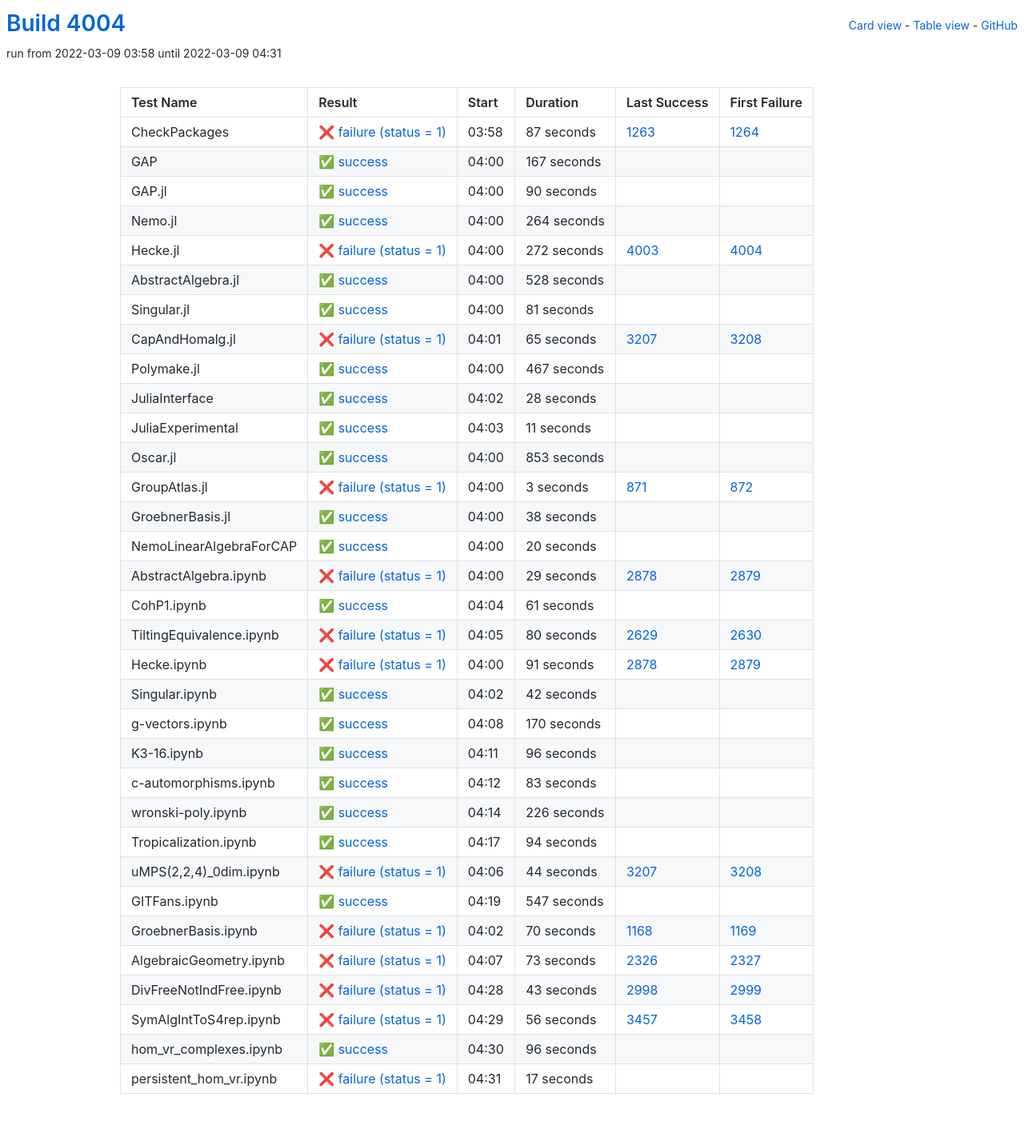
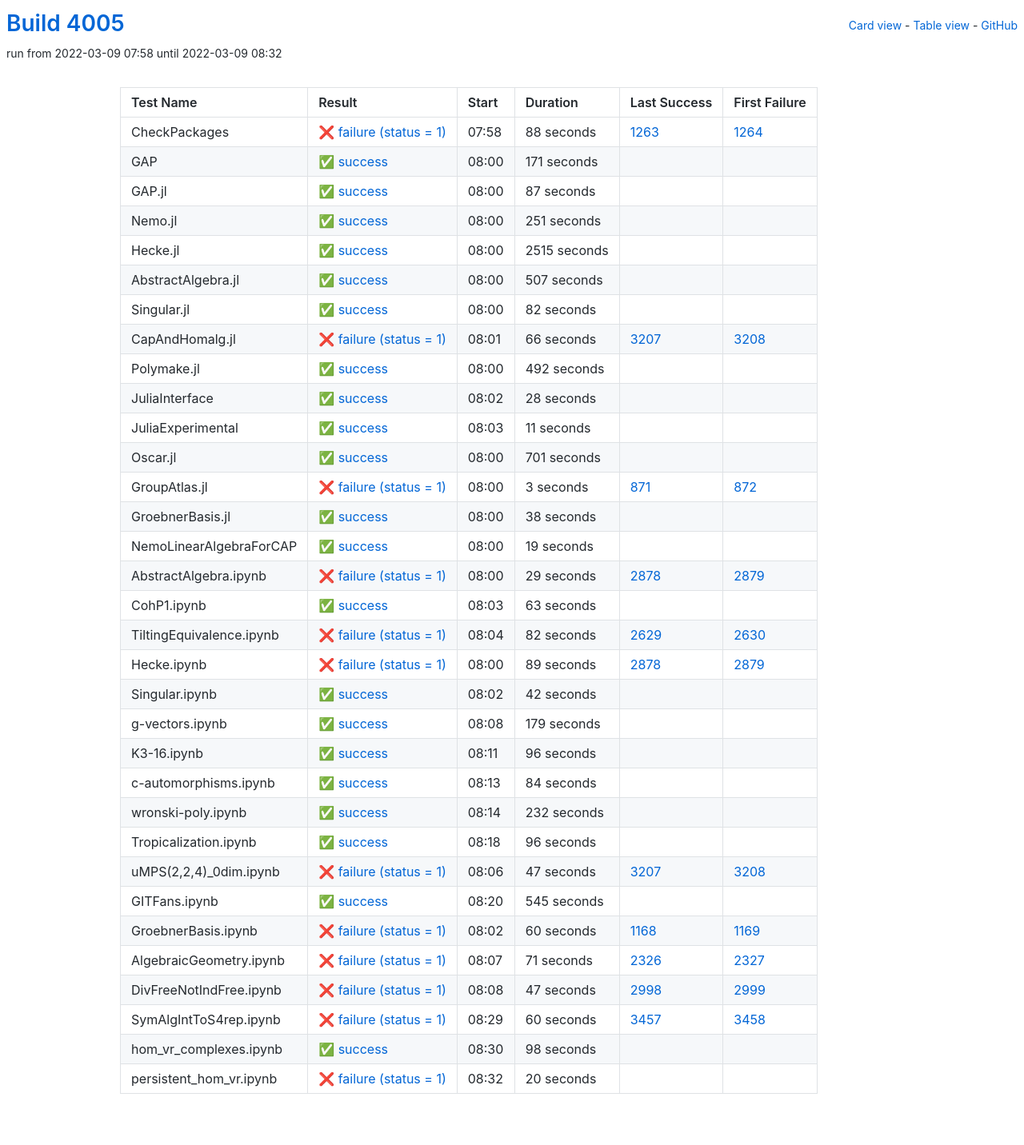
Before and after one commit to oscar-system/oscar-ci-status-stable, a Jekyll site: the page built from table.html, in a window 1280 px wide. Shown: the whole page at 80% size. Built offline with Jekyll 4.4.1, drawn with Linux system fonts in a browser that asks for light colours.

Commit message:
Build #4005

```diff
--- a/_data/ci.yml
+++ b/_data/ci.yml
@@ -1,6 +1,6 @@
 ---
-build: 4004
-build_url: https://oscarci.mathematik.uni-kl.de/job/oscar-stable/4004/
+build: 4005
+build_url: https://oscarci.mathematik.uni-kl.de/job/oscar-stable/4005/
 job: oscar-stable
 organization: oscar-system
 repo: oscar-ci-status-stable
@@ -8,116 +8,116 @@ repourl: https://github.com/oscar-system/oscar-ci-status-stable
 tests:
 - name: CheckPackages
   id: checkpackages
-  log: https://oscarci.mathematik.uni-kl.de/job/oscar-stable/4004/artifact/logs/build-4004/CheckPackages.log
-  start: 2022-03-09 03:58
+  log: https://oscarci.mathematik.uni-kl.de/job/oscar-stable/4005/artifact/logs/build-4005/CheckPackages.log
+  start: 2022-03-09 07:58
   success: false
   exitcode: 1
   status: failure
-  duration: 87
+  duration: 88
   last_success: 1263
   last_success_url: https://oscarci.mathematik.uni-kl.de/job/oscar-stable/1263/
   first_failure: 1264
   first_failure_url: https://oscarci.mathematik.uni-kl.de/job/oscar-stable/1264/
 - name: GAP
   id: gap
-  log: https://oscarci.mathematik.uni-kl.de/job/oscar-stable/4004/artifact/logs/build-4004/GAP.log
-  start: 2022-03-09 04:00
+  log: https://oscarci.mathematik.uni-kl.de/job/oscar-stable/4005/artifact/logs/build-4005/GAP.log
+  start: 2022-03-09 08:00
   success: true
   exitcode: 0
   status: success
-  duration: 167
+  duration: 171
   last_success: false
   last_success_url:
   first_failure: false
   first_failure_url:
 - name: GAP.jl
   id: gap-jl
-  log: https://oscarci.mathematik.uni-kl.de/job/oscar-stable/4004/artifact/logs/build-4004/GAP.jl.log
-  start: 2022-03-09 04:00
+  log: https://oscarci.mathematik.uni-kl.de/job/oscar-stable/4005/artifact/logs/build-4005/GAP.jl.log
+  start: 2022-03-09 08:00
   success: true
   exitcode: 0
   status: success
-  duration: 90
+  duration: 87
   last_success: false
   last_success_url:
   first_failure: false
   first_failure_url:
 - name: Nemo.jl
   id: nemo-jl
-  log: https://oscarci.mathematik.uni-kl.de/job/oscar-stable/4004/artifact/logs/build-4004/Nemo.jl.log
-  start: 2022-03-09 04:00
+  log: https://oscarci.mathematik.uni-kl.de/job/oscar-stable/4005/artifact/logs/build-4005/Nemo.jl.log
+  start: 2022-03-09 08:00
   success: true
   exitcode: 0
   status: success
-  duration: 264
+  duration: 251
   last_success: false
   last_success_url:
   first_failure: false
   first_failure_url:
 - name: Hecke.jl
   id: hecke-jl
-  log: https://oscarci.mathematik.uni-kl.de/job/oscar-stable/4004/artifact/logs/build-4004/Hecke.jl.log
-  start: 2022-03-09 04:00
-  success: false
-  exitcode: 1
-  status: failure
-  duration: 272
-  last_success: 4003
-  last_success_url: https://oscarci.mathematik.uni-kl.de/job/oscar-stable/4003/
-  first_failure: 4004
-  first_failure_url: https://oscarci.mathematik.uni-kl.de/job/oscar-stable/4004/
-- name: AbstractAlgebra.jl
-  id: abstractalgebra-jl
-  log: https://oscarci.mathematik.uni-kl.de/job/oscar-stable/4004/artifact/logs/build-4004/AbstractAlgebra.jl.log
-  start: 2022-03-09 04:00
+  log: https://oscarci.mathematik.uni-kl.de/job/oscar-stable/4005/artifact/logs/build-4005/Hecke.jl.log
+  start: 2022-03-09 08:00
   success: true
   exitcode: 0
   status: success
-  duration: 528
+  duration: 2515
+  last_success: false
+  last_success_url:
+  first_failure: false
+  first_failure_url:
+- name: AbstractAlgebra.jl
+  id: abstractalgebra-jl
+  log: https://oscarci.mathematik.uni-kl.de/job/oscar-stable/4005/artifact/logs/build-4005/AbstractAlgebra.jl.log
+  start: 2022-03-09 08:00
+  success: true
+  exitcode: 0
+  status: success
+  duration: 507
   last_success: false
   last_success_url:
   first_failure: false
   first_failure_url:
 - name: Singular.jl
   id: singular-jl
-  log: https://oscarci.mathematik.uni-kl.de/job/oscar-stable/4004/artifact/logs/build-4004/Singular.jl.log
-  start: 2022-03-09 04:00
+  log: https://oscarci.mathematik.uni-kl.de/job/oscar-stable/4005/artifact/logs/build-4005/Singular.jl.log
+  start: 2022-03-09 08:00
   success: true
   exitcode: 0
   status: success
-  duration: 81
+  duration: 82
   last_success: false
   last_success_url:
   first_failure: false
   first_failure_url:
 - name: CapAndHomalg.jl
   id: capandhomalg-jl
-  log: https://oscarci.mathematik.uni-kl.de/job/oscar-stable/4004/artifact/logs/build-4004/CapAndHomalg.jl.log
-  start: 2022-03-09 04:01
+  log: https://oscarci.mathematik.uni-kl.de/job/oscar-stable/4005/artifact/logs/build-4005/CapAndHomalg.jl.log
+  start: 2022-03-09 08:01
   success: false
   exitcode: 1
   status: failure
-  duration: 65
+  duration: 66
   last_success: 3207
   last_success_url: https://oscarci.mathematik.uni-kl.de/job/oscar-stable/3207/
   first_failure: 3208
   first_failure_url: https://oscarci.mathematik.uni-kl.de/job/oscar-stable/3208/
 - name: Polymake.jl
   id: polymake-jl
-  log: https://oscarci.mathematik.uni-kl.de/job/oscar-stable/4004/artifact/logs/build-4004/Polymake.jl.log
-  start: 2022-03-09 04:00
+  log: https://oscarci.mathematik.uni-kl.de/job/oscar-stable/4005/artifact/logs/build-4005/Polymake.jl.log
+  start: 2022-03-09 08:00
   success: true
   exitcode: 0
   status: success
-  duration: 467
+  duration: 492
   last_success: false
   last_success_url:
   first_failure: false
   first_failure_url:
 - name: JuliaInterface
   id: juliainterface
-  log: https://oscarci.mathematik.uni-kl.de/job/oscar-stable/4004/artifact/logs/build-4004/JuliaInterface.log
-  start: 2022-03-09 04:02
+  log: https://oscarci.mathematik.uni-kl.de/job/oscar-stable/4005/artifact/logs/build-4005/JuliaInterface.log
+  start: 2022-03-09 08:02
   success: true
   exitcode: 0
   status: success
@@ -128,8 +128,8 @@ tests:
   first_failure_url:
 - name: JuliaExperimental
   id: juliaexperimental
-  log: https://oscarci.mathematik.uni-kl.de/job/oscar-stable/4004/artifact/logs/build-4004/JuliaExperimental.log
-  start: 2022-03-09 04:03
+  log: https://oscarci.mathematik.uni-kl.de/job/oscar-stable/4005/artifact/logs/build-4005/JuliaExperimental.log
+  start: 2022-03-09 08:03
   success: true
   exitcode: 0
   status: success
@@ -140,20 +140,20 @@ tests:
   first_failure_url:
 - name: Oscar.jl
   id: oscar-jl
-  log: https://oscarci.mathematik.uni-kl.de/job/oscar-stable/4004/artifact/logs/build-4004/Oscar.jl.log
-  start: 2022-03-09 04:00
+  log: https://oscarci.mathematik.uni-kl.de/job/oscar-stable/4005/artifact/logs/build-4005/Oscar.jl.log
+  start: 2022-03-09 08:00
   success: true
   exitcode: 0
   status: success
-  duration: 853
+  duration: 701
   last_success: false
   last_success_url:
   first_failure: false
   first_failure_url:
 - name: GroupAtlas.jl
   id: groupatlas-jl
-  log: https://oscarci.mathematik.uni-kl.de/job/oscar-stable/4004/artifact/logs/build-4004/GroupAtlas.jl.log
-  start: 2022-03-09 04:00
+  log: https://oscarci.mathematik.uni-kl.de/job/oscar-stable/4005/artifact/logs/build-4005/GroupAtlas.jl.log
+  start: 2022-03-09 08:00
   success: false
   exitcode: 1
   status: failure
@@ -164,8 +164,8 @@ tests:
   first_failure_url: https://oscarci.mathematik.uni-kl.de/job/oscar-stable/872/
 - name: GroebnerBasis.jl
   id: groebnerbasis-jl
-  log: https://oscarci.mathematik.uni-kl.de/job/oscar-stable/4004/artifact/logs/build-4004/GroebnerBasis.jl.log
-  start: 2022-03-09 04:00
+  log: https://oscarci.mathematik.uni-kl.de/job/oscar-stable/4005/artifact/logs/build-4005/GroebnerBasis.jl.log
+  start: 2022-03-09 08:00
   success: true
   exitcode: 0
   status: success
@@ -176,20 +176,20 @@ tests:
   first_failure_url:
 - name: NemoLinearAlgebraForCAP
   id: nemolinearalgebraforcap
-  log: https://oscarci.mathematik.uni-kl.de/job/oscar-stable/4004/artifact/logs/build-4004/NemoLinearAlgebraForCAP.log
-  start: 2022-03-09 04:00
+  log: https://oscarci.mathematik.uni-kl.de/job/oscar-stable/4005/artifact/logs/build-4005/NemoLinearAlgebraForCAP.log
+  start: 2022-03-09 08:00
   success: true
   exitcode: 0
   status: success
-  duration: 20
+  duration: 19
   last_success: false
   last_success_url:
   first_failure: false
   first_failure_url:
 - name: AbstractAlgebra.ipynb
   id: abstractalgebra-ipynb
-  log: https://oscarci.mathematik.uni-kl.de/job/oscar-stable/4004/artifact/logs/build-4004/AbstractAlgebra.ipynb.log
-  start: 2022-03-09 04:00
+  log: https://oscarci.mathematik.uni-kl.de/job/oscar-stable/4005/artifact/logs/build-4005/AbstractAlgebra.ipynb.log
+  start: 2022-03-09 08:00
   success: false
   exitcode: 1
   status: failure
@@ -200,44 +200,44 @@ tests:
   first_failure_url: https://oscarci.mathematik.uni-kl.de/job/oscar-stable/2879/
 - name: CohP1.ipynb
   id: cohp1-ipynb
-  log: https://oscarci.mathematik.uni-kl.de/job/oscar-stable/4004/artifact/logs/build-4004/CohP1.ipynb.log
-  start: 2022-03-09 04:04
+  log: https://oscarci.mathematik.uni-kl.de/job/oscar-stable/4005/artifact/logs/build-4005/CohP1.ipynb.log
+  start: 2022-03-09 08:03
   success: true
   exitcode: 0
   status: success
-  duration: 61
+  duration: 63
   last_success: false
   last_success_url:
   first_failure: false
   first_failure_url:
 - name: TiltingEquivalence.ipynb
   id: tiltingequivalence-ipynb
-  log: https://oscarci.mathematik.uni-kl.de/job/oscar-stable/4004/artifact/logs/build-4004/TiltingEquivalence.ipynb.log
-  start: 2022-03-09 04:05
+  log: https://oscarci.mathematik.uni-kl.de/job/oscar-stable/4005/artifact/logs/build-4005/TiltingEquivalence.ipynb.log
+  start: 2022-03-09 08:04
   success: false
   exitcode: 1
   status: failure
-  duration: 80
+  duration: 82
   last_success: 2629
   last_success_url: https://oscarci.mathematik.uni-kl.de/job/oscar-stable/2629/
   first_failure: 2630
   first_failure_url: https://oscarci.mathematik.uni-kl.de/job/oscar-stable/2630/
 - name: Hecke.ipynb
   id: hecke-ipynb
-  log: https://oscarci.mathematik.uni-kl.de/job/oscar-stable/4004/artifact/logs/build-4004/Hecke.ipynb.log
-  start: 2022-03-09 04:00
+  log: https://oscarci.mathematik.uni-kl.de/job/oscar-stable/4005/artifact/logs/build-4005/Hecke.ipynb.log
+  start: 2022-03-09 08:00
   success: false
   exitcode: 1
   status: failure
-  duration: 91
+  duration: 89
   last_success: 2878
   last_success_url: https://oscarci.mathematik.uni-kl.de/job/oscar-stable/2878/
   first_failure: 2879
   first_failure_url: https://oscarci.mathematik.uni-kl.de/job/oscar-stable/2879/
 - name: Singular.ipynb
   id: singular-ipynb
-  log: https://oscarci.mathematik.uni-kl.de/job/oscar-stable/4004/artifact/logs/build-4004/Singular.ipynb.log
-  start: 2022-03-09 04:02
+  log: https://oscarci.mathematik.uni-kl.de/job/oscar-stable/4005/artifact/logs/build-4005/Singular.ipynb.log
+  start: 2022-03-09 08:02
   success: true
   exitcode: 0
   status: success
@@ -248,20 +248,20 @@ tests:
   first_failure_url:
 - name: g-vectors.ipynb
   id: g-vectors-ipynb
-  log: https://oscarci.mathematik.uni-kl.de/job/oscar-stable/4004/artifact/logs/build-4004/g-vectors.ipynb.log
-  start: 2022-03-09 04:08
+  log: https://oscarci.mathematik.uni-kl.de/job/oscar-stable/4005/artifact/logs/build-4005/g-vectors.ipynb.log
+  start: 2022-03-09 08:08
   success: true
   exitcode: 0
   status: success
-  duration: 170
+  duration: 179
   last_success: false
   last_success_url:
   first_failure: false
   first_failure_url:
 - name: K3-16.ipynb
   id: k3-16-ipynb
-  log: https://oscarci.mathematik.uni-kl.de/job/oscar-stable/4004/artifact/logs/build-4004/K3-16.ipynb.log
-  start: 2022-03-09 04:11
+  log: https://oscarci.mathematik.uni-kl.de/job/oscar-stable/4005/artifact/logs/build-4005/K3-16.ipynb.log
+  start: 2022-03-09 08:11
   success: true
   exitcode: 0
   status: success
@@ -272,116 +272,32 @@ tests:
   first_failure_url:
 - name: c-automorphisms.ipynb
   id: c-automorphisms-ipynb
-  log: https://oscarci.mathematik.uni-kl.de/job/oscar-stable/4004/artifact/logs/build-4004/c-automorphisms.ipynb.log
-  start: 2022-03-09 04:12
+  log: https://oscarci.mathematik.uni-kl.de/job/oscar-stable/4005/artifact/logs/build-4005/c-automorphisms.ipynb.log
+  start: 2022-03-09 08:13
   success: true
   exitcode: 0
   status: success
-  duration: 83
+  duration: 84
   last_success: false
   last_success_url:
   first_failure: false
   first_failure_url:
 - name: wronski-poly.ipynb
   id: wronski-poly-ipynb
-  log: https://oscarci.mathematik.uni-kl.de/job/oscar-stable/4004/artifact/logs/build-4004/wronski-poly.ipynb.log
-  start: 2022-03-09 04:14
+  log: https://oscarci.mathematik.uni-kl.de/job/oscar-stable/4005/artifact/logs/build-4005/wronski-poly.ipynb.log
+  start: 2022-03-09 08:14
   success: true
   exitcode: 0
   status: success
-  duration: 226
+  duration: 232
   last_success: false
   last_success_url:
   first_failure: false
   first_failure_url:
 - name: Tropicalization.ipynb
   id: tropicalization-ipynb
-  log: https://oscarci.mathematik.uni-kl.de/job/oscar-stable/4004/artifact/logs/build-4004/Tropicalization.ipynb.log
-  start: 2022-03-09 04:17
-  success: true
-  exitcode: 0
-  status: success
-  duration: 94
-  last_success: false
-  last_success_url:
-  first_failure: false
-  first_failure_url:
-- name: uMPS(2,2,4)_0dim.ipynb
-  id: umps-2-2-4-0dim-ipynb
-  log: https://oscarci.mathematik.uni-kl.de/job/oscar-stable/4004/artifact/logs/build-4004/uMPS-2-2-4-_0dim.ipynb.log
-  start: 2022-03-09 04:06
-  success: false
-  exitcode: 1
-  status: failure
-  duration: 44
-  last_success: 3207
-  last_success_url: https://oscarci.mathematik.uni-kl.de/job/oscar-stable/3207/
-  first_failure: 3208
-  first_failure_url: https://oscarci.mathematik.uni-kl.de/job/oscar-stable/3208/
-- name: GITFans.ipynb
-  id: gitfans-ipynb
-  log: https://oscarci.mathematik.uni-kl.de/job/oscar-stable/4004/artifact/logs/build-4004/GITFans.ipynb.log
-  start: 2022-03-09 04:19
-  success: true
-  exitcode: 0
-  status: success
-  duration: 547
-  last_success: false
-  last_success_url:
-  first_failure: false
-  first_failure_url:
-- name: GroebnerBasis.ipynb
-  id: groebnerbasis-ipynb
-  log: https://oscarci.mathematik.uni-kl.de/job/oscar-stable/4004/artifact/logs/build-4004/GroebnerBasis.ipynb.log
-  start: 2022-03-09 04:02
-  success: false
-  exitcode: 1
-  status: failure
-  duration: 70
-  last_success: 1168
-  last_success_url: https://oscarci.mathematik.uni-kl.de/job/oscar-stable/1168/
-  first_failure: 1169
-  first_failure_url: https://oscarci.mathematik.uni-kl.de/job/oscar-stable/1169/
-- name: AlgebraicGeometry.ipynb
-  id: algebraicgeometry-ipynb
-  log: https://oscarci.mathematik.uni-kl.de/job/oscar-stable/4004/artifact/logs/build-4004/AlgebraicGeometry.ipynb.log
-  start: 2022-03-09 04:07
-  success: false
-  exitcode: 1
-  status: failure
-  duration: 73
-  last_success: 2326
-  last_success_url: https://oscarci.mathematik.uni-kl.de/job/oscar-stable/2326/
-  first_failure: 2327
-  first_failure_url: https://oscarci.mathematik.uni-kl.de/job/oscar-stable/2327/
-- name: DivFreeNotIndFree.ipynb
-  id: divfreenotindfree-ipynb
-  log: https://oscarci.mathematik.uni-kl.de/job/oscar-stable/4004/artifact/logs/build-4004/DivFreeNotIndFree.ipynb.log
-  start: 2022-03-09 04:28
-  success: false
-  exitcode: 1
-  status: failure
-  duration: 43
-  last_success: 2998
-  last_success_url: https://oscarci.mathematik.uni-kl.de/job/oscar-stable/2998/
-  first_failure: 2999
-  first_failure_url: https://oscarci.mathematik.uni-kl.de/job/oscar-stable/2999/
-- name: SymAlgIntToS4rep.ipynb
-  id: symalginttos4rep-ipynb
-  log: https://oscarci.mathematik.uni-kl.de/job/oscar-stable/4004/artifact/logs/build-4004/SymAlgIntToS4rep.ipynb.log
-  start: 2022-03-09 04:29
-  success: false
-  exitcode: 1
-  status: failure
-  duration: 56
-  last_success: 3457
-  last_success_url: https://oscarci.mathematik.uni-kl.de/job/oscar-stable/3457/
-  first_failure: 3458
-  first_failure_url: https://oscarci.mathematik.uni-kl.de/job/oscar-stable/3458/
-- name: hom_vr_complexes.ipynb
-  id: hom-vr-complexes-ipynb
-  log: https://oscarci.mathematik.uni-kl.de/job/oscar-stable/4004/artifact/logs/build-4004/hom_vr_complexes.ipynb.log
-  start: 2022-03-09 04:30
+  log: https://oscarci.mathematik.uni-kl.de/job/oscar-stable/4005/artifact/logs/build-4005/Tropicalization.ipynb.log
+  start: 2022-03-09 08:18
   success: true
   exitcode: 0
   status: success
@@ -390,15 +306,99 @@ tests:
   last_success_url:
   first_failure: false
   first_failure_url:
-- name: persistent_hom_vr.ipynb
-  id: persistent-hom-vr-ipynb
-  log: https://oscarci.mathematik.uni-kl.de/job/oscar-stable/4004/artifact/logs/build-4004/persistent_hom_vr.ipynb.log
-  start: 2022-03-09 04:31
+- name: uMPS(2,2,4)_0dim.ipynb
+  id: umps-2-2-4-0dim-ipynb
+  log: https://oscarci.mathematik.uni-kl.de/job/oscar-stable/4005/artifact/logs/build-4005/uMPS-2-2-4-_0dim.ipynb.log
+  start: 2022-03-09 08:06
   success: false
   exitcode: 1
   status: failure
-  duration: 17
+  duration: 47
+  last_success: 3207
+  last_success_url: https://oscarci.mathematik.uni-kl.de/job/oscar-stable/3207/
+  first_failure: 3208
+  first_failure_url: https://oscarci.mathematik.uni-kl.de/job/oscar-stable/3208/
+- name: GITFans.ipynb
+  id: gitfans-ipynb
+  log: https://oscarci.mathematik.uni-kl.de/job/oscar-stable/4005/artifact/logs/build-4005/GITFans.ipynb.log
+  start: 2022-03-09 08:20
+  success: true
+  exitcode: 0
+  status: success
+  duration: 545
   last_success: false
   last_success_url:
   first_failure: false
   first_failure_url:
+- name: GroebnerBasis.ipynb
+  id: groebnerbasis-ipynb
+  log: https://oscarci.mathematik.uni-kl.de/job/oscar-stable/4005/artifact/logs/build-4005/GroebnerBasis.ipynb.log
+  start: 2022-03-09 08:02
+  success: false
+  exitcode: 1
+  status: failure
+  duration: 60
+  last_success: 1168
+  last_success_url: https://oscarci.mathematik.uni-kl.de/job/oscar-stable/1168/
+  first_failure: 1169
+  first_failure_url: https://oscarci.mathematik.uni-kl.de/job/oscar-stable/1169/
+- name: AlgebraicGeometry.ipynb
+  id: algebraicgeometry-ipynb
+  log: https://oscarci.mathematik.uni-kl.de/job/oscar-stable/4005/artifact/logs/build-4005/AlgebraicGeometry.ipynb.log
+  start: 2022-03-09 08:07
+  success: false
+  exitcode: 1
+  status: failure
+  duration: 71
+  last_success: 2326
+  last_success_url: https://oscarci.mathematik.uni-kl.de/job/oscar-stable/2326/
+  first_failure: 2327
+  first_failure_url: https://oscarci.mathematik.uni-kl.de/job/oscar-stable/2327/
+- name: DivFreeNotIndFree.ipynb
+  id: divfreenotindfree-ipynb
+  log: https://oscarci.mathematik.uni-kl.de/job/oscar-stable/4005/artifact/logs/build-4005/DivFreeNotIndFree.ipynb.log
+  start: 2022-03-09 08:08
+  success: false
+  exitcode: 1
+  status: failure
+  duration: 47
+  last_success: 2998
+  last_success_url: https://oscarci.mathematik.uni-kl.de/job/oscar-stable/2998/
+  first_failure: 2999
+  first_failure_url: https://oscarci.mathematik.uni-kl.de/job/oscar-stable/2999/
+- name: SymAlgIntToS4rep.ipynb
+  id: symalginttos4rep-ipynb
+  log: https://oscarci.mathematik.uni-kl.de/job/oscar-stable/4005/artifact/logs/build-4005/SymAlgIntToS4rep.ipynb.log
+  start: 2022-03-09 08:29
+  success: false
+  exitcode: 1
+  status: failure
+  duration: 60
+  last_success: 3457
+  last_success_url: https://oscarci.mathematik.uni-kl.de/job/oscar-stable/3457/
+  first_failure: 3458
+  first_failure_url: https://oscarci.mathematik.uni-kl.de/job/oscar-stable/3458/
+- name: hom_vr_complexes.ipynb
+  id: hom-vr-complexes-ipynb
+  log: https://oscarci.mathematik.uni-kl.de/job/oscar-stable/4005/artifact/logs/build-4005/hom_vr_complexes.ipynb.log
+  start: 2022-03-09 08:30
+  success: true
+  exitcode: 0
+  status: success
+  duration: 98
+  last_success: false
+  last_success_url:
+  first_failure: false
+  first_failure_url:
+- name: persistent_hom_vr.ipynb
+  id: persistent-hom-vr-ipynb
+  log: https://oscarci.mathematik.uni-kl.de/job/oscar-stable/4005/artifact/logs/build-4005/persistent_hom_vr.ipynb.log
+  start: 2022-03-09 08:32
+  success: false
+  exitcode: 1
+  status: failure
+  duration: 20
+  last_success: false
+  last_success_url:
+  first_failure: false
+  first_failure_url:
```
Also changed, not shown: README.md.
